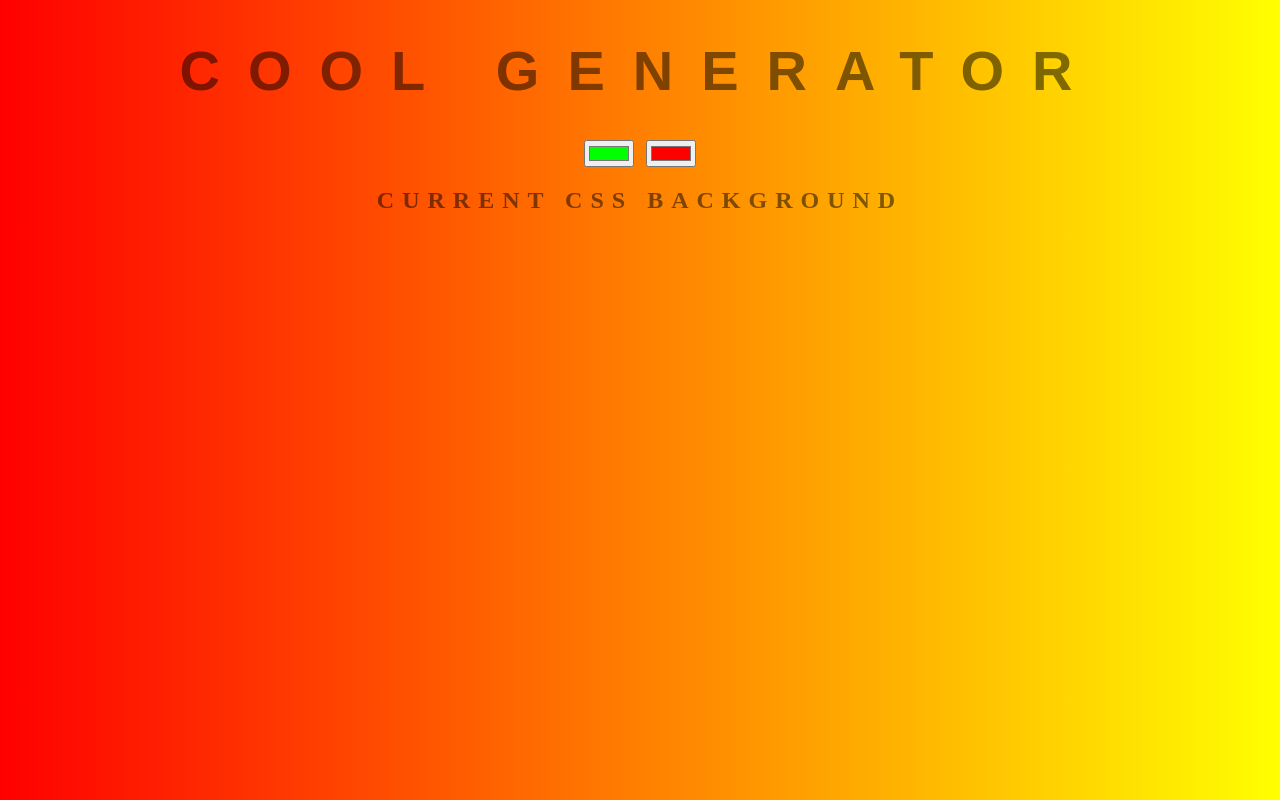
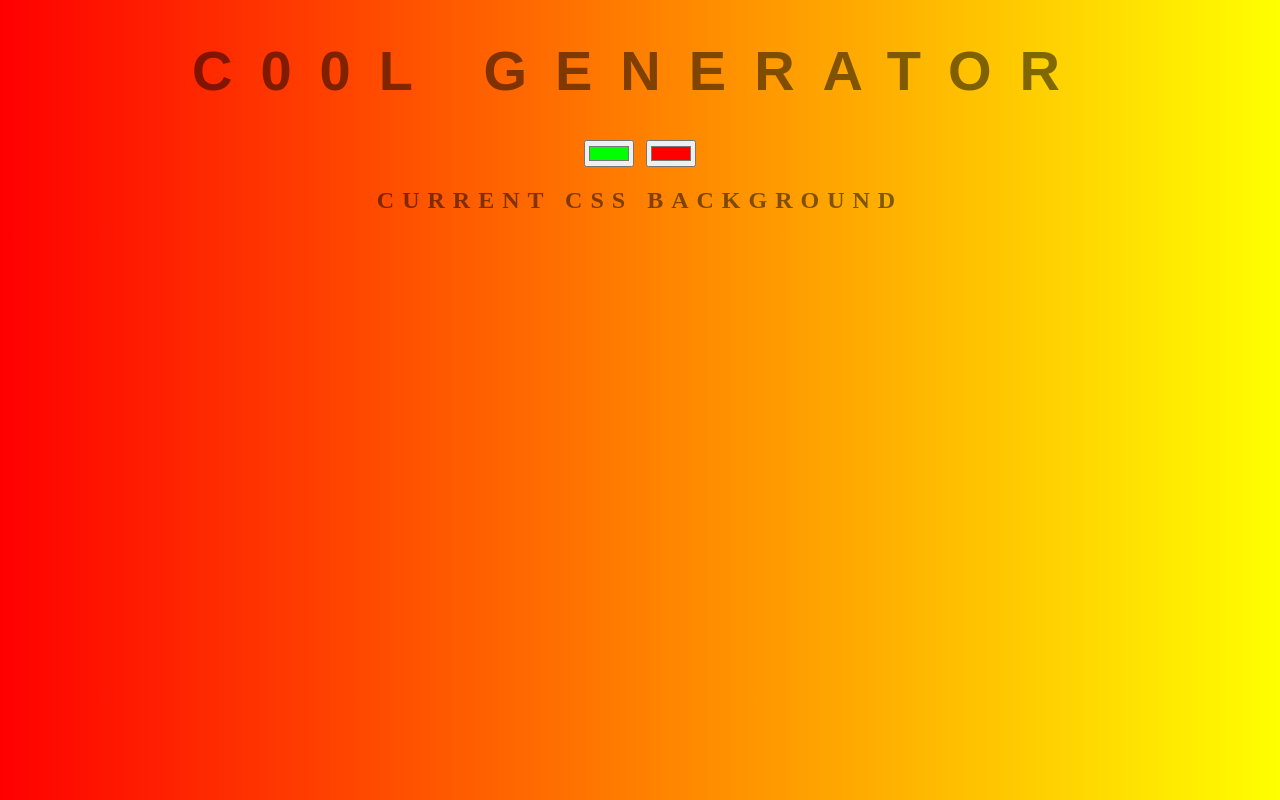
Before and after one commit to kermaofficial/background-generator, a plain HTML site: page index.html in a window 1280 px wide. Drawn offline with Linux system fonts and the light colour scheme.

```diff
--- a/index.html
+++ b/index.html
@@ -9,7 +9,7 @@
     <link rel="stylesheet" href="style.css" type="text/css" />
   </head>
   <body id="gradient">
-    <h1>COOL GENERATOR</h1>
+    <h1>C00L GENERATOR</h1>
     <input type="color" id="color1" value="#00ff00" />
     <input type="color" id="color2" value="#ff0000" />
     <h2>Current CSS Background</h2>
```
